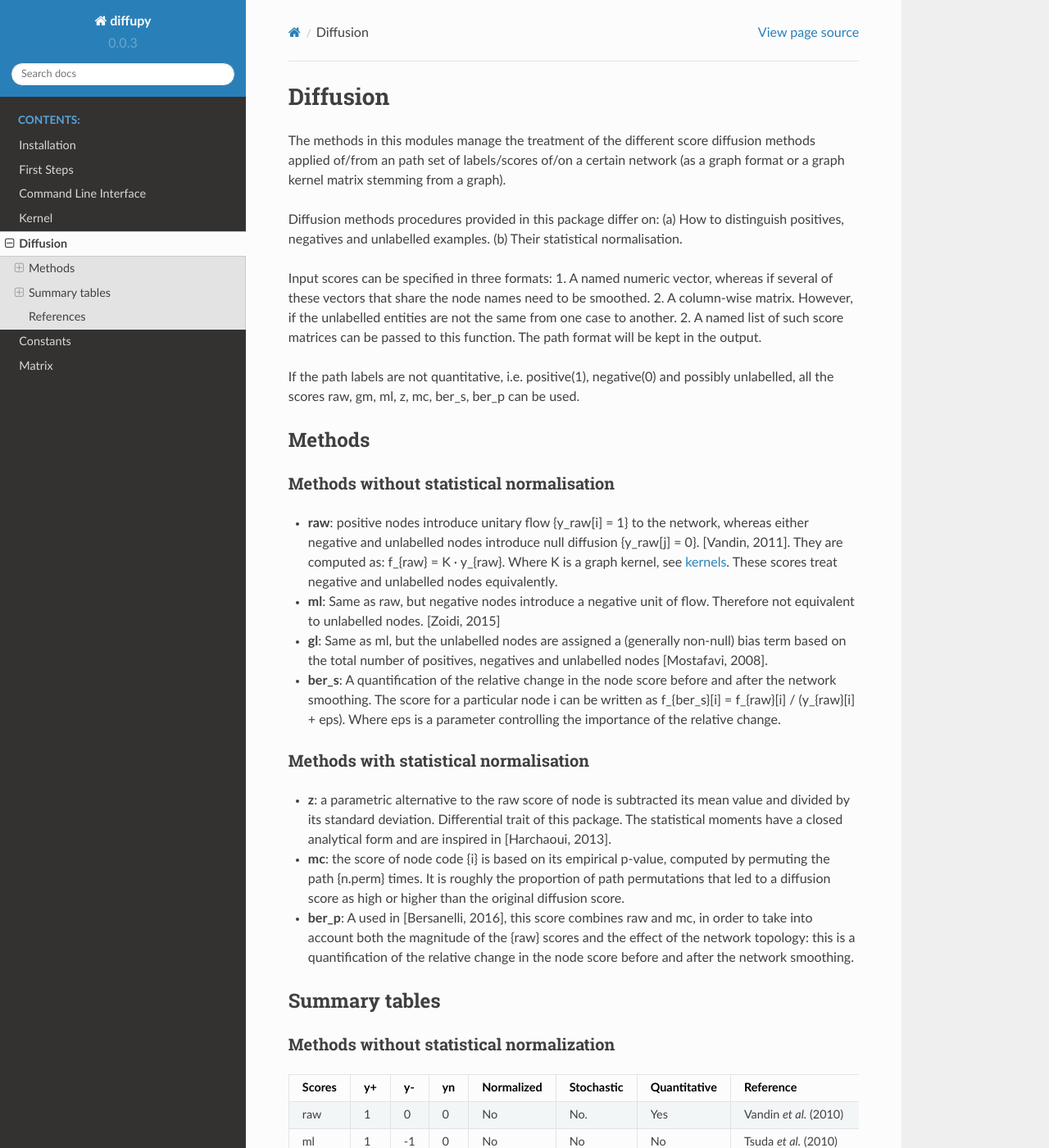
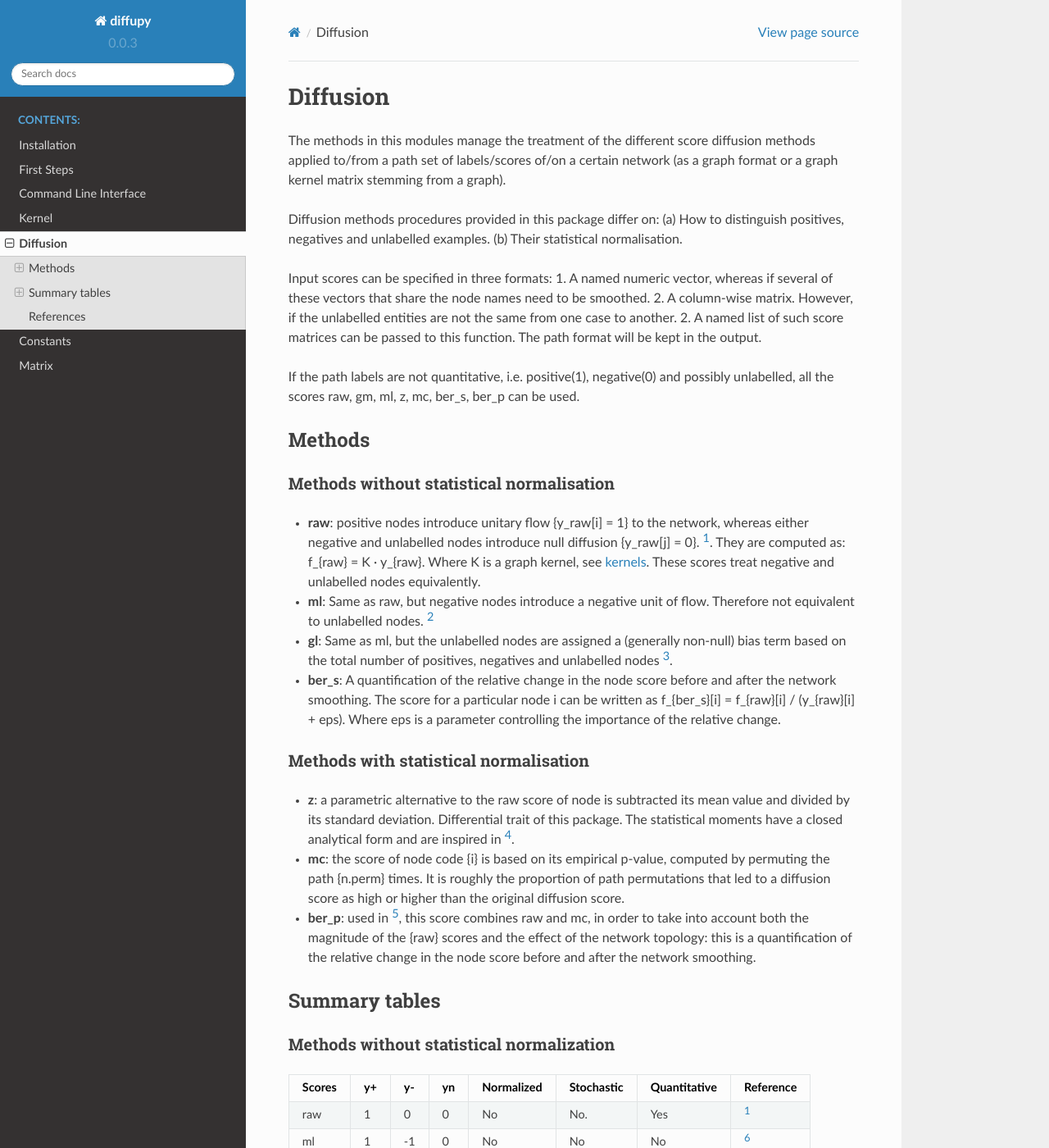
Before and after one commit to multipaths/DiffuPy, a Sphinx documentation site: the page built from docs/source/diffusion.rst, in a window 1280 px wide and 1400 px high. Shown: the whole window at 82% size. Built offline with Sphinx 7.4.7 and the Read the Docs theme 2.0.0, drawn with Linux system fonts in a browser that asks for light colours; some of the changed text lies outside the part shown.

```diff
--- a/docs/source/diffusion.rst
+++ b/docs/source/diffusion.rst
@@ -1,6 +1,6 @@
 Diffusion
 =========
-The methods in this modules manage the treatment of the different score diffusion methods applied of/from an path set of
+The methods in this modules manage the treatment of the different score diffusion methods applied to/from a path set of
 labels/scores of/on a certain network (as a graph format or a graph kernel matrix stemming from a graph).
 
 Diffusion methods procedures provided in this package differ on:
@@ -21,14 +21,14 @@ Methods
 Methods without statistical normalisation
 ~~~~~~~~~~~~~~~~~~~~~~~~~~~~~~~~~~~~~~~~~
 - **raw**: positive nodes introduce unitary flow {y_raw[i] = 1} to the network, whereas either negative and unlabelled
-  nodes introduce null diffusion {y_raw[j] = 0}. [Vandin, 2011]. They are computed as: f_{raw} = K · y_{raw}. Where K is
+  nodes introduce null diffusion {y_raw[j] = 0}. [1]_. They are computed as: f_{raw} = K · y_{raw}. Where K is
   a graph kernel, see :doc:`kernels <kernels>`. These scores treat negative and unlabelled nodes equivalently.
 
 - **ml**: Same as raw, but negative nodes introduce a negative unit of flow. Therefore not equivalent to unlabelled
-  nodes. [Zoidi, 2015]
+  nodes. [2]_
 
 - **gl**: Same as ml, but the unlabelled nodes are assigned a (generally non-null) bias term based on the total number
-  of positives, negatives and unlabelled nodes [Mostafavi, 2008].
+  of positives, negatives and unlabelled nodes [3]_.
 
 - **ber_s**: A quantification of the relative change in the node score before and after the network smoothing. The score
   for a particular node i can be written as f_{ber_s}[i] = f_{raw}[i] / (y_{raw}[i] + eps). Where eps is a parameter
@@ -38,13 +38,13 @@ Methods with statistical normalisation
 ~~~~~~~~~~~~~~~~~~~~~~~~~~~~~~~~~~~~~~
 - **z**: a parametric alternative to the raw score of node is subtracted its mean value and divided by its standard
   deviation. Differential trait of this package. The statistical moments have a closed analytical form and are inspired
-  in [Harchaoui, 2013].
+  in [4]_.
 
-- **mc**:  the score of node code {i} is based on its empirical p-value, computed by permuting the path {n.perm} times.
+- **mc**: the score of node code {i} is based on its empirical p-value, computed by permuting the path {n.perm} times.
   It is roughly the proportion of path permutations that led to a diffusion score as high or higher than the original
   diffusion score.
 
-- **ber_p**: A used in [Bersanelli, 2016], this score combines raw and mc, in order to take into account both the
+- **ber_p**: used in [5]_, this score combines raw and mc, in order to take into account both the
   magnitude of the {raw} scores and the effect of the network topology: this is a quantification of the relative change
   in the node score before and after the network smoothing.
 
@@ -53,29 +53,29 @@ Summary tables
 --------------
 Methods without statistical normalization
 ~~~~~~~~~~~~~~~~~~~~~~~~~~~~~~~~~~~~~~~~~
-+-------------+----------+---------+--------+-------------+-------------+-----------------+----------------------------+
-| Scores      | y+       | y-      | yn     | Normalized  | Stochastic  | Quantitative    | Reference                  |
-+=============+==========+=========+========+=============+=============+=================+============================+
-| raw         | 1        | 0       | 0      | No          | No.         | Yes             | Vandin *et al.* (2010)     |
-+-------------+----------+---------+--------+-------------+-------------+-----------------+----------------------------+
-| ml          | 1        | -1      | 0      | No          | No          | No              | Tsuda *et al.* (2010)      |
-+-------------+----------+---------+--------+-------------+-------------+-----------------+----------------------------+
-| gm          | 1        | -1      | k      | No          | No          | No              | Mostafavi *et al.* (2008)  |
-+-------------+----------+---------+--------+-------------+-------------+-----------------+----------------------------+
-| ber_s       | 1        | 0       | 0      | No          | No          | Yes             | Bersanelli *et al.* (2016) |
-+-------------+----------+---------+--------+-------------+-------------+-----------------+----------------------------+
++-------------+----------+---------+--------+-------------+-------------+-----------------+------------+
+| Scores      | y+       | y-      | yn     | Normalized  | Stochastic  | Quantitative    | Reference  |
++=============+==========+=========+========+=============+=============+=================+============+
+| raw         | 1        | 0       | 0      | No          | No.         | Yes             |    [1]_    |
++-------------+----------+---------+--------+-------------+-------------+-----------------+------------+
+| ml          | 1        | -1      | 0      | No          | No          | No              |    [6]_    |
++-------------+----------+---------+--------+-------------+-------------+-----------------+------------+
+| gm          | 1        | -1      | k      | No          | No          | No              |    [3]_    |
++-------------+----------+---------+--------+-------------+-------------+-----------------+------------+
+| ber_s       | 1        | 0       | 0      | No          | No          | Yes             |    [5]_    |
++-------------+----------+---------+--------+-------------+-------------+-----------------+------------+
 
 Methods with statistical normalization
 ~~~~~~~~~~~~~~~~~~~~~~~~~~~~~~~~~~~~~~
-+-------------+----------+---------+--------+-------------+-------------+-----------------+----------------------------+
-| Scores      | y+       | y-      | yn     | Normalized  | Stochastic  | Quantitative    | Reference                  |
-+=============+==========+=========+========+=============+=============+=================+============================+
-| ber_p       | 1        | 0       | 0*     | Yes         | Yes         | Yes             | Bersanelli *et al.* (2016) |
-+-------------+----------+---------+--------+-------------+-------------+-----------------+----------------------------+
-| mc          | 1        | 0       | 0*     | Yes         | Yes         | Yes             | Bersanelli *et al.* (2016) |
-+-------------+----------+---------+--------+-------------+-------------+-----------------+----------------------------+
-| z           | 1        | 0       | 0*     | Yes         | No          | Yes             | Harchaoui *et al.* (2013)  |
-+-------------+----------+---------+--------+-------------+-------------+-----------------+----------------------------+
++-------------+----------+---------+--------+-------------+-------------+-----------------+------------+
+| Scores      | y+       | y-      | yn     | Normalized  | Stochastic  | Quantitative    | Reference  |
++=============+==========+=========+========+=============+=============+=================+============+
+| ber_p       | 1        | 0       | 0*     | Yes         | Yes         | Yes             |    [5]_    |
++-------------+----------+---------+--------+-------------+-------------+-----------------+------------+
+| mc          | 1        | 0       | 0*     | Yes         | Yes         | Yes             |    [5]_    |
++-------------+----------+---------+--------+-------------+-------------+-----------------+------------+
+| z           | 1        | 0       | 0*     | Yes         | No          | Yes             |    [4]_    |
++-------------+----------+---------+--------+-------------+-------------+-----------------+------------+
 
 
 .. automodule:: diffupy.diffuse
@@ -86,16 +86,19 @@ Methods with statistical normalization
 
 References
 ----------
-1. Bersanelli, M. *et al.* (2016). Network diffusion-based analysis of high-throughput data for the detection of
-differentially enriched modules. Scientific Reports. (6), 34841.
+.. [1] Vandin, F., *et al.* (2010). Algorithms for detecting significantly mutated pathways in cancer. Lecture Notes in
+    Computer Science. 6044, 506–521.
 
-2. Harchaoui, Z., *et al.* (2013). Kernel-based methods for hypothesis testing: a unified view. IEEE Signal Processing
-Magazine. (30), 87–97.
+.. [2] Zoidi, O., *et al.* (2015). Graph-based label propagation in digital media: A review. ACM Computing Surveys
+    (CSUR), 47(3), 1-35.
 
-3. Mostafavi, S., *et al.* (2008). Genemania: a real-time multiple association network integration algorithm for
-predicting gene function.Genome Biology. (9), S4.
+.. [3] Mostafavi, S., *et al.* (2008). Genemania: a real-time multiple association network integration algorithm for
+    predicting gene function.Genome Biology. (9), S4.
 
-4. Tsuda, K., *et al.* (2005).  Fast  protein  classification  with  multiple  networks. Bioinformatics, (21), 59–65.
+.. [4] Harchaoui, Z., *et al.* (2013). Kernel-based methods for hypothesis testing: a unified view. IEEE Signal Processing
+    Magazine. (30), 87–97.
 
-5. Vandin, F., *et al.* (2010). Algorithms for detecting significantly mutated pathways in cancer. Lecture Notes in
-Computer Science. 6044, 506–521.
+.. [5] Bersanelli, M. *et al.* (2016). Network diffusion-based analysis of high-throughput data for the detection of
+    differentially enriched modules. Scientific Reports. (6), 34841.
+
+.. [6] Tsuda, K., *et al.* (2005).  Fast  protein  classification  with  multiple  networks. Bioinformatics, (21), 59–65.
```
Also changed, not shown: docs/source/intro.rst (+16 -15 lines), examples/README.rst.
